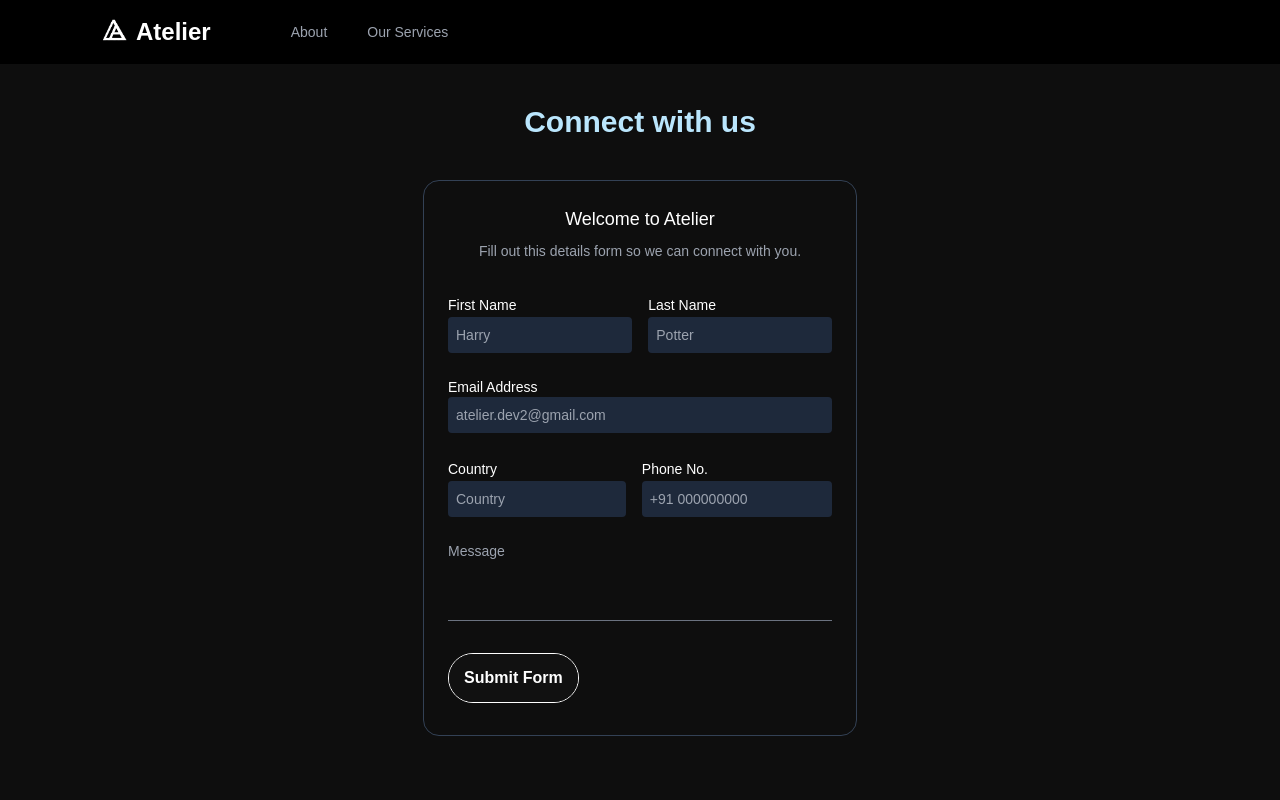
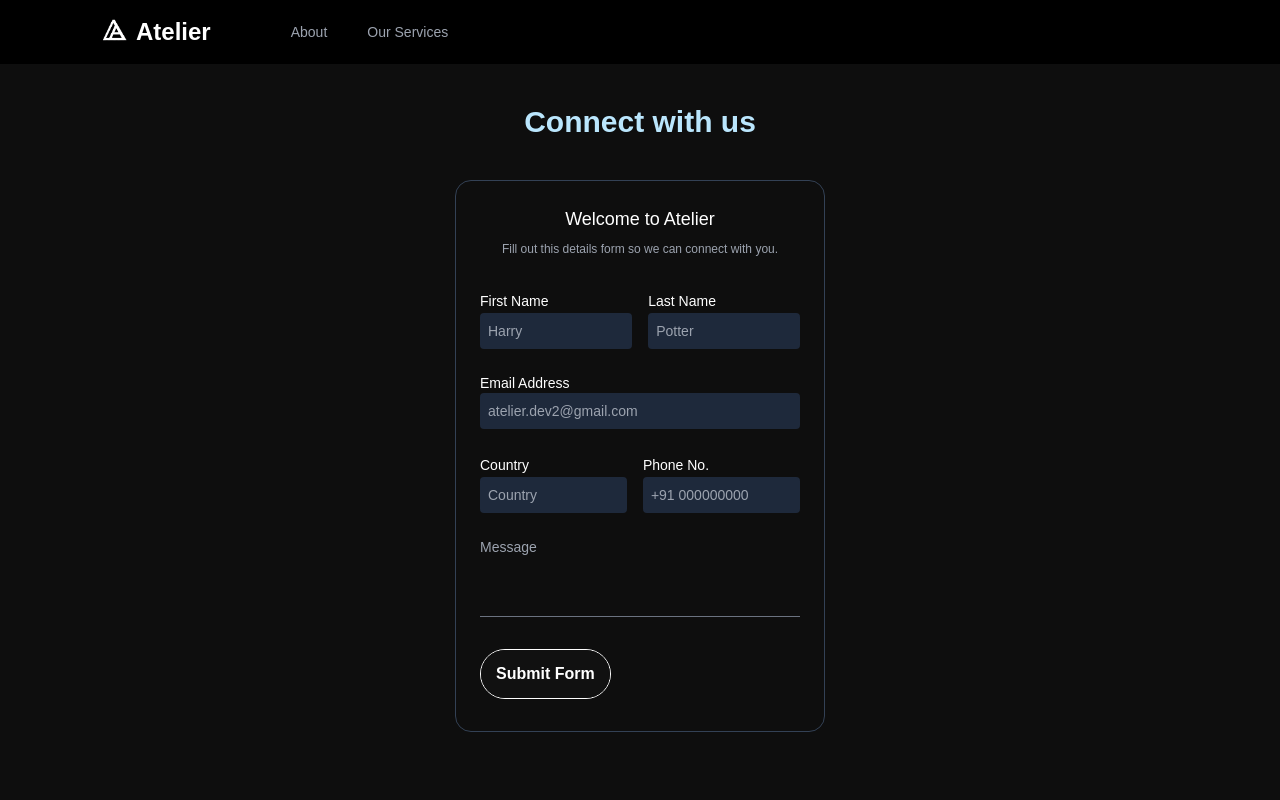
Before and after one commit to Harsh-9818/Atelier-frontend, a React (Vite) app: page /work in a window 1280 px wide. Shown: the top 800 px of the page. Built offline with nearby package versions, Linux system fonts and the light colour scheme.

Commit message:
FIx in work form

```diff
--- a/src/Pages/Work.jsx
+++ b/src/Pages/Work.jsx
@@ -96,13 +96,13 @@ const handlesubmit = async (e) => {
             {/* Form section */}
             <div className="w-min max-w-2xl lg:border lg:border-slate-700 md:border md:border-slate-700 flex flex-col items-center mx-auto lg:mt-10 mt-5 rounded-2xl p-6 py-4 mb-24">
                 <h3 className="text-lg pt-2">Welcome to Atelier</h3>
-                <p className="text-gray-400 text-sm pt-2">Fill out this details form so we can connect with you.</p>
+                <p className="text-gray-400 text-xs pt-2">Fill out this details form so we can connect with you.</p>
 
                 <form
                     onSubmit={submitHandler}
-                    className="w-96 flex flex-col items-center mt-8"
+                    className="w-80 flex flex-col items-center mt-8"
                 >
-                    <div className="w-96">
+                    <div className="w-80">
                         <div className="flex flex-col lg:flex-row gap-10 sm:gap-4 w-full justify-center mb-6">
                             <div>
                                 <label className="text-sm">First Name</label>
```
